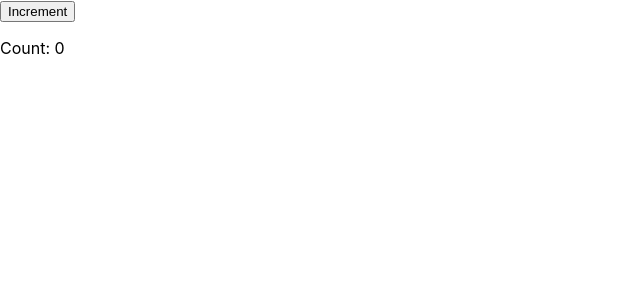
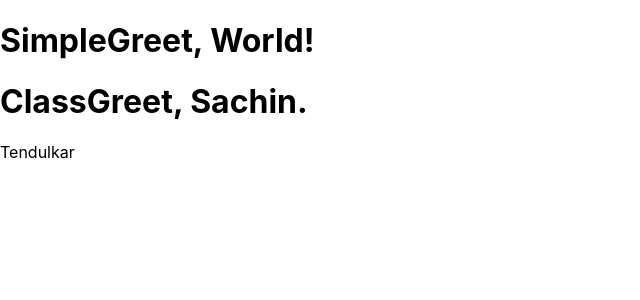
Before and after one commit to CodeCraftersGPT/ReactJSTutorial, a React (Create React App) app: page / in a window 1280 px wide. Shown: the top 300 px of the page, without its empty margins (0-640 px from the left). Built offline with nearby package versions, Linux system fonts and the light colour scheme.

Commit message:
folderalignment

```diff
--- a/src/App.js
+++ b/src/App.js
@@ -1,18 +1,15 @@
 import logo from './logo.svg';
 import './App.css';
-import NameCounter from './components/useEffect/33_useEffect_NameCounter';
-// import registration form
-import RegistrationForm from './components/23_RegistrationForm';
-import ParentComponent from './components/useCallBackAndMemo/ParentComponent';
-
-
+import SimpleGreet from './components/1_SimpleGreet';
+import ClassGreet from './components/3_ClassGreet';
 
 
 function App() {
   return (
    <div>
-      <ParentComponent/>
-   {/* <RegistrationForm/> */}
+    <SimpleGreet/>
+    <ClassGreet name="Sachin" lastName="Tendulkar"/>
+
    </div>
 
   );
--- /dev/null
+++ b/src/components/1_SimpleGreet.js
@@ -0,0 +1,13 @@
+// simple greet functional component.
+
+import React from 'react';
+
+const SimpleGreet = () => {
+    return (
+        <div>
+        <h1>SimpleGreet, World!</h1>
+        </div>
+    );
+    }
+
+export default SimpleGreet;
--- /dev/null
+++ b/src/components/3_ClassGreet.js
@@ -0,0 +1,17 @@
+// Greet class component with props.
+
+import React, { Component } from 'react';
+
+class ClassGreet extends Component {
+    render() {
+        const {name,lastName} = this.props;
+        return (
+            <div>
+                <h1>ClassGreet, {name}.</h1>
+                <div>{lastName}</div>
+            </div>
+        );
+    }
+}
+
+export default ClassGreet;
```
Also changed, not shown: src/components/2_Greet.js (renamed from src/components/Greet.js).
